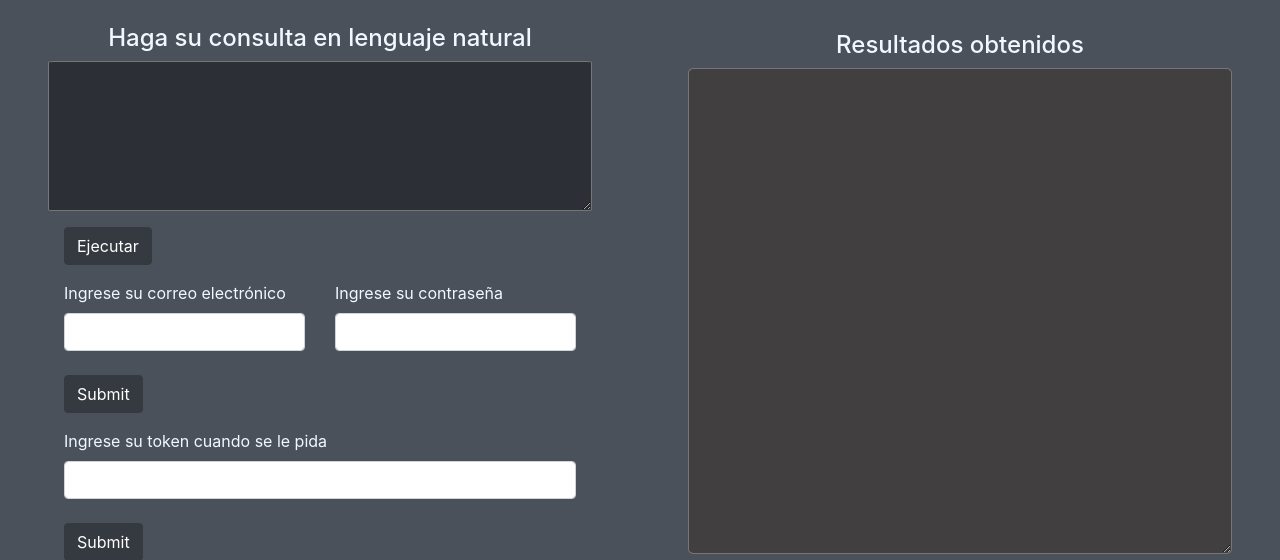
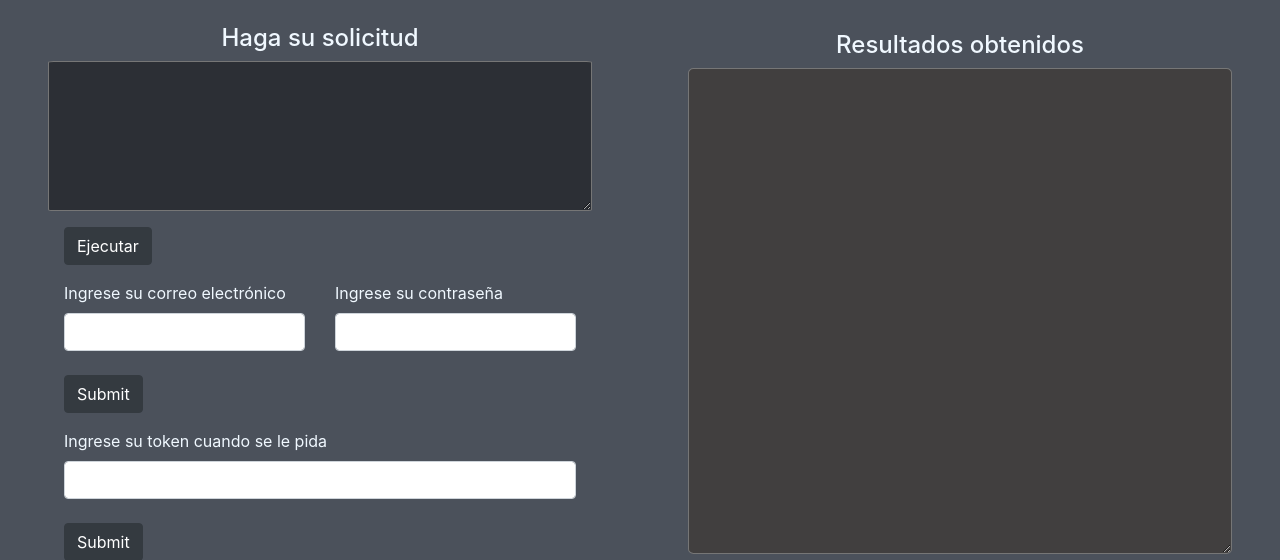
Before and after one commit to grobereiner/GinyuSportsAPI, a Flask app: page / in a window 1280 px wide. Shown: the part 56-616 px from the top of the page. Run offline with Flask 2, Linux system fonts and the light colour scheme; data that the repository does not hold is empty.

Commit message:
recambio

```diff
--- a/playground/templates/main_service.html
+++ b/playground/templates/main_service.html
@@ -64,7 +64,7 @@
     <br />
     <div id="cajas">
       <div id="consulta">
-        <h4 style="text-align: center;">Haga su consulta en lenguaje natural</h2>
+        <h4 style="text-align: center;">Haga su solicitud</h2>
         <textarea rows="6" id="query"></textarea>
         <button onclick="consulta()" style="margin-left: 4em; margin-top: 1em;" type="button" class="btn btn-dark">Ejecutar</button>
         <form style="margin-left: 4em; margin-top: 1em; margin-right: 4em;" id="login">
```
